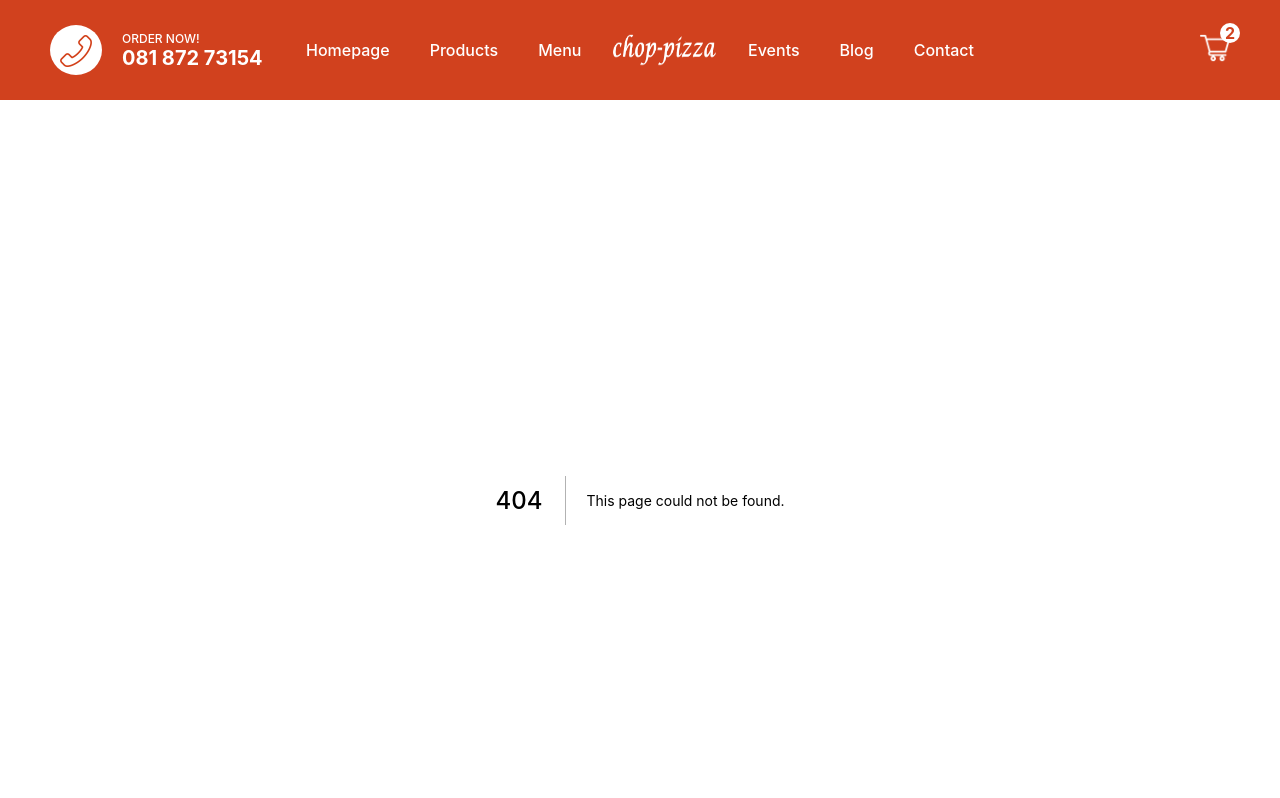
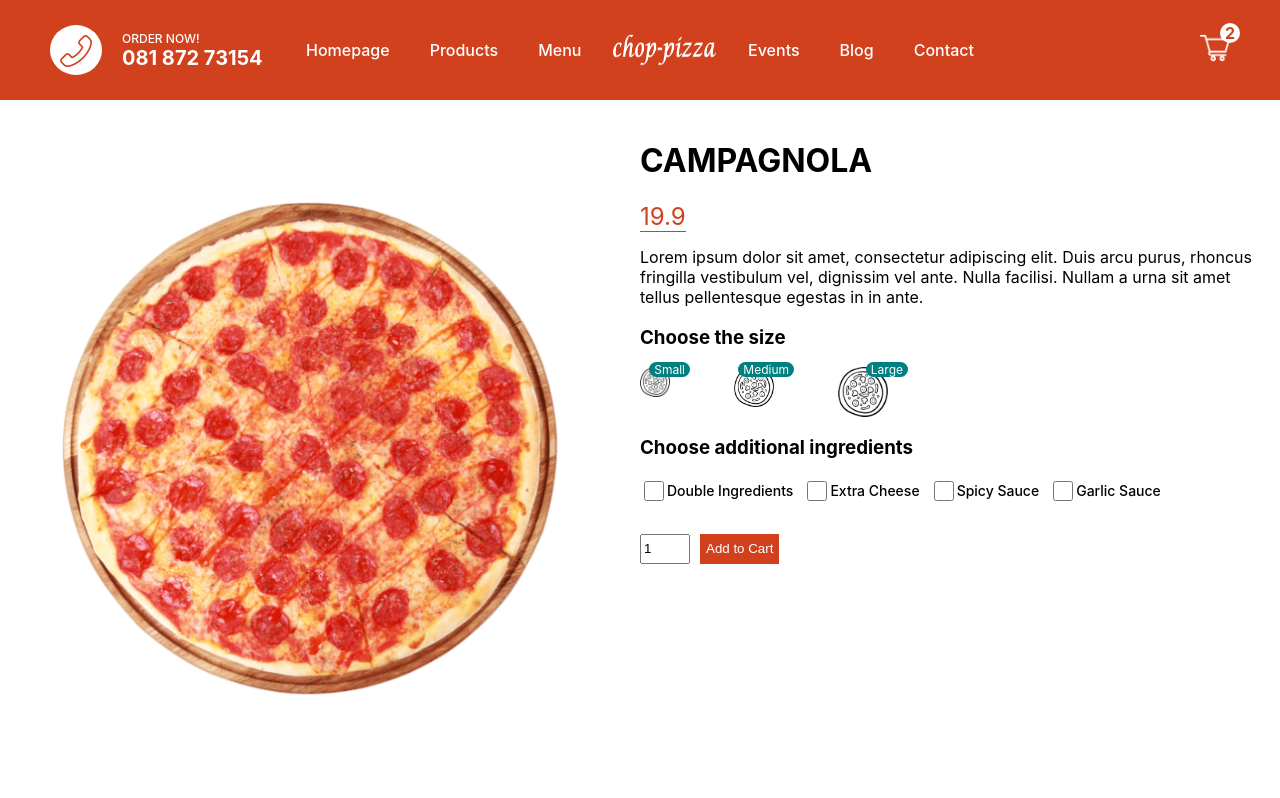
Before and after one commit to phantware/chop-pizza, a Next.js app: page /product/1 in a window 1280 px wide. Before the commit this address had no page. Shown: the top 798 px of the page. Built offline with nearby package versions, Linux system fonts and the light colour scheme.

Commit message:
product page designed

```diff
--- /dev/null
+++ b/pages/product/[id].js
@@ -0,0 +1,87 @@
+import styles from '../../styles/Product.module.css'
+import Image from 'next/image'
+import { useState } from 'react'
+const Product = () => {
+  const [size, setSize] = useState(0)
+  const pizza = {
+    id: 1,
+    img: '/img/pizza.png',
+    name: 'CAMPAGNOLA',
+    price: [19.9, 23.9, 27.9],
+    desc: 'Lorem ipsum dolor sit amet, consectetur adipiscing elit. Duis arcu purus, rhoncus fringilla vestibulum vel, dignissim vel ante. Nulla facilisi. Nullam a urna sit amet tellus pellentesque egestas in in ante.',
+  }
+  return (
+    <div className={styles.container}>
+      <div className={styles.left}>
+        <div className={styles.imgContainer}>
+          <Image src={pizza.img} alt='' layout='fill' objectFit='contain' />
+        </div>
+      </div>
+      <div className={styles.right}>
+        <h1 className={styles.title}>{pizza.name}</h1>
+        <span className={styles.price}>{pizza.price[size]}</span>
+        <p className={styles.desc}>{pizza.desc}</p>
+        <h3 className={styles.choose}>Choose the size</h3>
+        <div className={styles.sizes}>
+          <div className={styles.size} onClick={() => setSize(0)}>
+            <Image src='/img/size.png' layout='fill' alt='' />
+            <span className={styles.number}>Small</span>
+          </div>
+          <div className={styles.size} onClick={() => setSize(1)}>
+            <Image src='/img/size.png' layout='fill' alt='' />
+            <span className={styles.number}>Medium</span>
+          </div>
+          <div className={styles.size} onClick={() => setSize(2)}>
+            <Image src='/img/size.png' layout='fill' alt='' />
+            <span className={styles.number}>Large</span>
+          </div>
+        </div>
+        <h3 className={styles.choose}>Choose additional ingredients</h3>
+        <div className={styles.ingredients}>
+          <div className={styles.option}>
+            <input
+              type='checkbox'
+              id='double'
+              name='double'
+              className={styles.checkbox}
+            />
+            <label htmlFor='double'>Double Ingredients</label>
+          </div>
+          <div className={styles.option}>
+            <input
+              className={styles.checkbox}
+              type='checkbox'
+              id='cheese'
+              name='cheese'
+            />
+            <label htmlFor='cheese'>Extra Cheese</label>
+          </div>
+          <div className={styles.option}>
+            <input
+              className={styles.checkbox}
+              type='checkbox'
+              id='spicy'
+              name='spicy'
+            />
+            <label htmlFor='spicy'>Spicy Sauce</label>
+          </div>
+          <div className={styles.option}>
+            <input
+              className={styles.checkbox}
+              type='checkbox'
+              id='garlic'
+              name='garlic'
+            />
+            <label htmlFor='garlic'>Garlic Sauce</label>
+          </div>
+        </div>
+        <div className={styles.add}>
+          <input type='number' defaultValue={1} className={styles.quantity} />
+          <button className={styles.button}>Add to Cart</button>
+        </div>
+      </div>
+    </div>
+  )
+}
+
+export default Product
--- /dev/null
+++ b/styles/Product.module.css
@@ -0,0 +1,133 @@
+.container {
+  height: calc(100vh - 100px);
+  display: flex;
+}
+.left {
+  flex: 1;
+  height: 100%;
+  display: flex;
+  align-items: center;
+  justify-content: center;
+}
+.imgContainer {
+  width: 80%;
+  height: 80%;
+  position: relative;
+}
+
+.right {
+  flex: 1;
+  padding: 20px;
+}
+.price {
+  color: #d1411e;
+  font-size: 24px;
+  font-weight: 400;
+  border-bottom: 1px solid #d1411e;
+}
+
+.sizes {
+  width: 40%;
+  display: flex;
+  justify-content: space-between;
+}
+
+.size {
+  width: 30px;
+  height: 30px;
+  position: relative;
+  cursor: pointer;
+}
+.size:nth-child(2) {
+  width: 40px;
+  height: 40px;
+}
+
+.size:last-child {
+  width: 50px;
+  height: 50px;
+}
+.number {
+  position: absolute;
+  top: -5px;
+  right: -20px;
+  background-color: teal;
+  color: white;
+  font-size: 12px;
+  padding: 0 5px;
+  border-radius: 10px;
+}
+.ingredients {
+  display: flex;
+  margin-bottom: 30px;
+}
+
+.option {
+  display: flex;
+  align-items: center;
+  margin-right: 10px;
+  font-size: 14px;
+  font-weight: 500;
+}
+
+.checkbox {
+  width: 20px;
+  height: 20px;
+}
+
+.quantity {
+  width: 50px;
+  height: 30px;
+}
+.button {
+  height: 30px;
+  margin-left: 10px;
+  background-color: #d1411e;
+  color: white;
+  border: none;
+  font-weight: 500;
+  cursor: pointer;
+}
+
+@media screen and (max-width: 480px) {
+  .container {
+    height: auto;
+    text-align: center;
+    flex-direction: column;
+    margin-top: 20px;
+  }
+
+  .imgContainer {
+    width: 70vw;
+    height: 70vw;
+  }
+
+  .title {
+    margin: 5px;
+  }
+
+  .sizes {
+    width: 100%;
+    padding: 0px 20px;
+  }
+
+  .ingredients {
+    flex-direction: column;
+  }
+
+  .option {
+    margin: 10px;
+    font-size: 18px;
+  }
+
+  .checkbox {
+    width: 25px;
+    height: 25px;
+  }
+
+  .quantity,
+  .button {
+    height: 50px;
+    padding: 10px 20px;
+  }
+}
```
